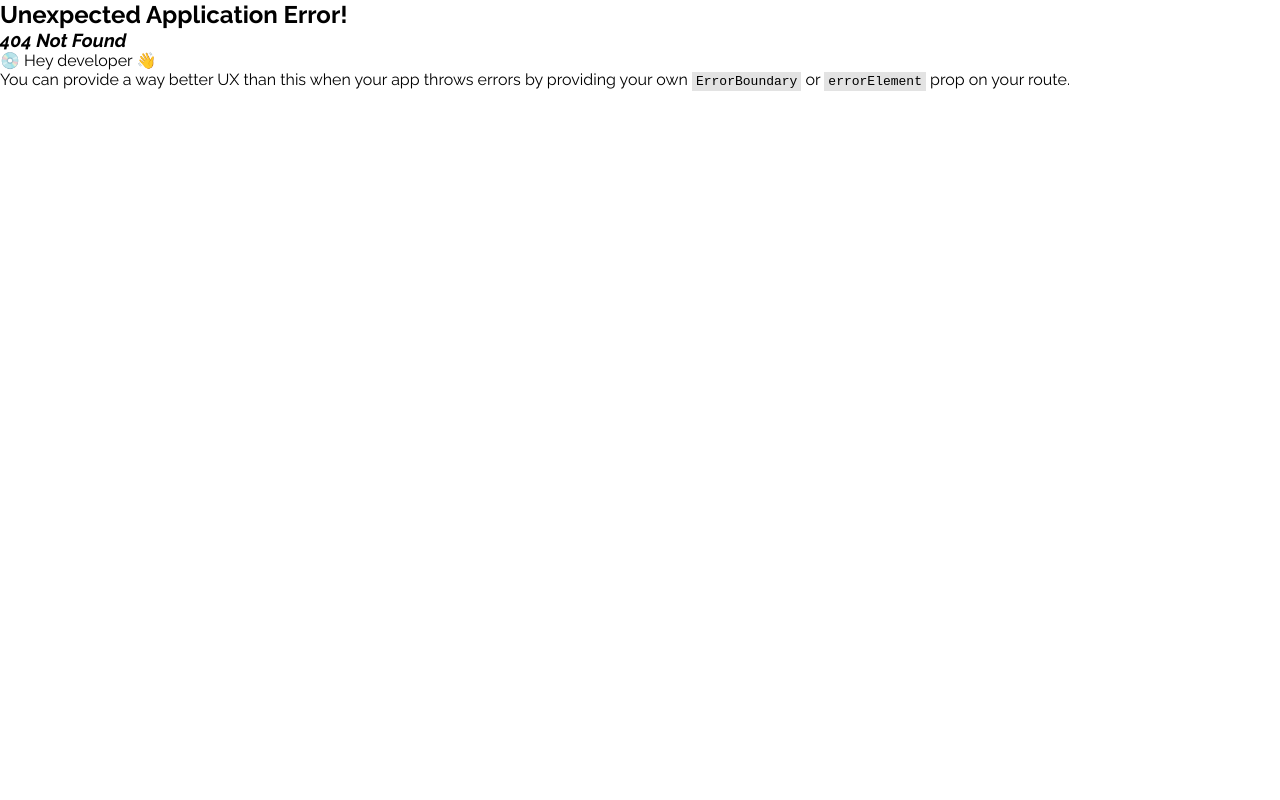
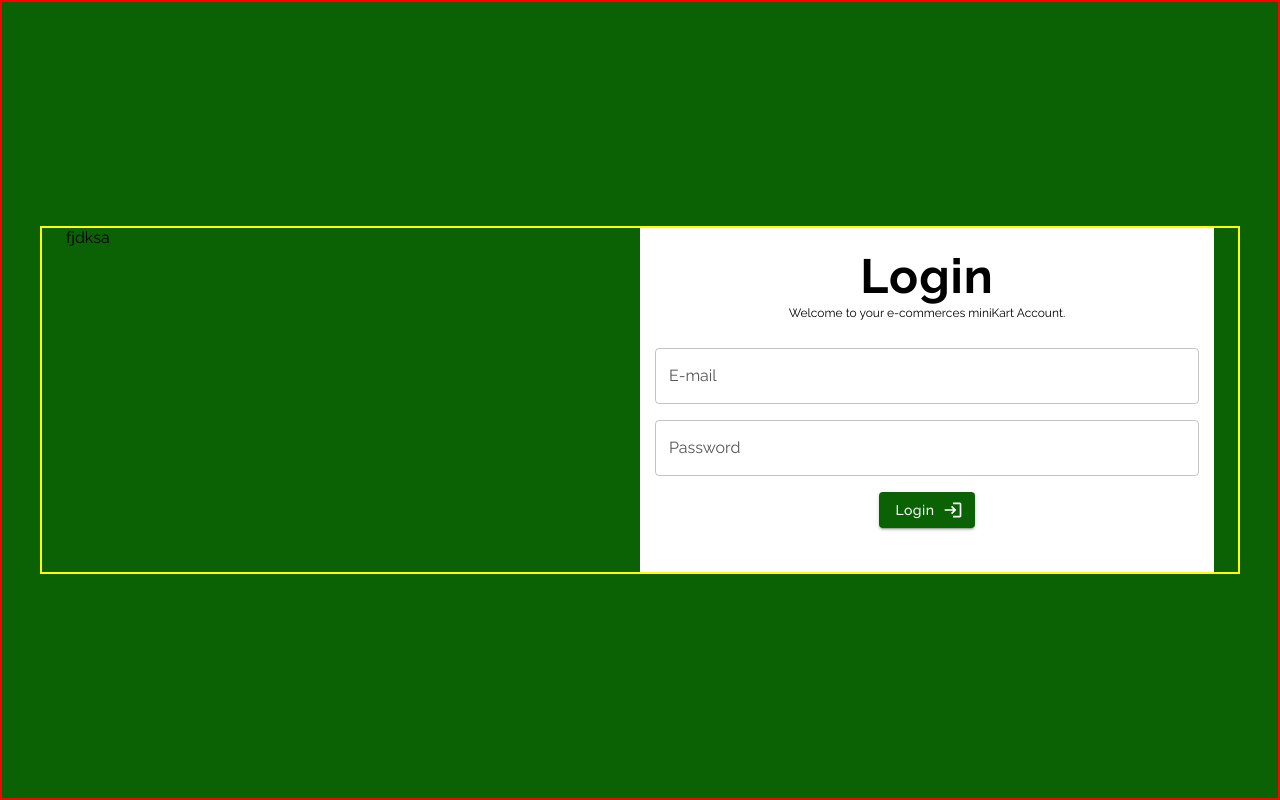
Before and after one commit to RjRishuSty/E-Commerce-Product-Catalog, a React (Create React App) app in the folder my-project/: page /login in a window 1280 px wide. Before the commit this address had no page. Built offline with nearby package versions, Linux system fonts and the light colour scheme.

Commit message:
add login page

```diff
--- /dev/null
+++ b/my-project/src/Pages/Login/Login.jsx
@@ -0,0 +1,56 @@
+import { Button, Container, Grid, Stack, TextField, Typography } from "@mui/material";
+import React from "react";
+import LoginIcon from '@mui/icons-material/Login';
+
+const Login = () => {
+  return (
+    <Stack
+      component="section"
+      sx={{
+        width: "100%",
+        height: "100vh",
+        display: "flex",
+        justifyContent: "center",
+        alignItems: "center",
+        border: "2px solid red",
+        backgroundColor: "primary.main",
+      }}
+    >
+      <Container sx={{ border: "2px solid yellow", overflow: "hidden" }}>
+        <Grid container>
+          <Grid
+            item
+            md={6}
+            sx={{ display: { xs: "none", sm: "none", md: "block" } }}
+          >
+            fjdksa
+          </Grid>
+          <Grid
+            item
+            xs={12}
+            sm={12}
+            md={6}
+            sx={{
+              backgroundColor: "white",
+              display: "flex",
+              justifyContent: "center",
+              alignItems: "center",
+              flexDirection: "column",
+              padding:'20px 15px'
+            }}
+          >
+          <Typography variant="h3" sx={{fontWeight:700, letterSpacing:1}}>Login</Typography>
+          <Typography variant="caption" gutterBottom mb={3}>Welcome to your e-commerces miniKart Account. </Typography>
+            <TextField fullWidth  variant="outlined" label="E-mail" id="email"  sx={{mb:2}}/>
+            <TextField  fullWidth variant="outlined" label="Password" id="password"  sx={{mb:2}}/>
+            <Button variant="contained" color="primary" sx={{mb:3, textTransform:'capitalize',letterSpacing:'0.5px'}} endIcon={<LoginIcon/>}>
+              Login
+            </Button>
+          </Grid>
+        </Grid>
+      </Container>
+    </Stack>
+  );
+};
+
+export default Login;
--- /dev/null
+++ b/my-project/src/Pages/Register/Register.jsx
@@ -0,0 +1,9 @@
+import React from 'react'
+
+const Register = () => {
+  return (
+    <div>Register</div>
+  )
+}
+
+export default Register
--- a/my-project/src/components/Header/Header.jsx
+++ b/my-project/src/components/Header/Header.jsx
@@ -10,6 +10,7 @@ import Logo from "../Logo/Logo";
 import SideBar from "../SideBar/SideBar";
 import { useContext } from "react";
 import { ThemeContexts } from "../../App";
+import { Link } from "react-router-dom";
 
 const Header = () => {
   const { isMobile, isSidebar, handleMenu } = useContext(ThemeContexts);
@@ -32,6 +33,8 @@ const Header = () => {
           {!isMobile && (
             <>
               <Button
+              component={Link}
+              to='/login'
                 variant="text"
                 color="inherit"
                 sx={{
@@ -39,11 +42,14 @@ const Header = () => {
                   fontWeight: 600,
                   letterSpacing: 0.5,
                 }}
+
                 startIcon={<LoginIcon />}
               >
                 Login
               </Button>
               <Button
+              component={Link}
+              to='/register'
                 variant="text"
                 color="inherit"
                 sx={{
--- a/my-project/src/components/HeroSection/HeroSection.jsx
+++ b/my-project/src/components/HeroSection/HeroSection.jsx
@@ -6,7 +6,7 @@ import Search from '../Search/Search';
 const HeroSection = () => {
   return (
     <Stack className={Styles.heroSection}>
-        <Container sx={{border:'2px solid red'}}>
+        <Container >
             <Search/>
         </Container>
     </Stack>
--- a/my-project/src/components/HeroSection/HeroSection.module.css
+++ b/my-project/src/components/HeroSection/HeroSection.module.css
@@ -1,12 +1,12 @@
 .heroSection{
-    border: 1px solid red;
+    /* border: 1px solid red; */
     width: 100%;
     min-height: 60vh;
     background-image: url(../../assest/banner.jpg);
     background-repeat: no-repeat;
     background-size: cover;
     background-position: center;
-    filter: brightness(70%);
+    /* filter: brightness(70%); */
     display: flex;
     justify-content: center;
     align-items: center;
--- a/my-project/src/components/ProductsSection/ProductsSection.jsx
+++ b/my-project/src/components/ProductsSection/ProductsSection.jsx
@@ -13,6 +13,7 @@ import Cards from "../Card/Cards";
 const ProductsSection = () => {
   const [isLoading, setIsLoading] = useState(false);
   const [products, setProducts] = useState([]);
+
   useEffect(() => {
     const fetchProducts = async () => {
       try {
--- a/my-project/src/components/Search/Search.jsx
+++ b/my-project/src/components/Search/Search.jsx
@@ -1,12 +1,54 @@
-import { TextField } from '@mui/material'
-import React from 'react'
+import {
+  Box,
+  Button,
+  IconButton,
+  InputAdornment,
+  TextField,
+} from "@mui/material";
+import Styles from "./Search.module.css";
+import SearchIcon from "@mui/icons-material/Search";
+import ClearIcon from "@mui/icons-material/Clear";
+import React, {  useState } from "react";
 
 const Search = () => {
+  const [search, setSearch] = useState("");
+  const handleClear = () => {
+    setSearch('');
+  };
+  const handleSearch = (e) => {
+    setSearch(e.target.value);
+    console.log(e.target.value);
+  };
+
   return (
-    <>
-        <TextField fullWidth id="outlined-basic" label="Outlined" variant="outlined" />
-    </>
-  )
-}
+    <Box
+      sx={{ display: "flex", justifyContent: "center", alignItems: "center" }}
+    >
+      <TextField
+        fullWidth
+        id="search"
+        value={search}
+        placeholder="Search Products.."
+        variant="outlined"
+        onChange={handleSearch}
+        className={Styles.search}
+        sx={{border:'2px solid primary'}}
+        InputProps={{
+          endAdornment: (
+            <InputAdornment position="end">
+              {!search ? (
+                <SearchIcon color="primary" size="large" />
+              ) : (
+                <IconButton onClick={handleClear}>
+                  <ClearIcon color="primary" size="large" />
+                </IconButton>
+              )}
+            </InputAdornment>
+          ),
+        }}
+      />
+    </Box>
+  );
+};
 
-export default Search
+export default Search;
--- a/my-project/src/components/Search/Search.module.css
+++ b/my-project/src/components/Search/Search.module.css
@@ -0,0 +1,9 @@
+.search{
+    border: none !important;
+    width: 80% !important;
+    height: 8vh !important;
+    color: black !important;
+    font-weight: 600 !important;
+    letter-spacing: 0.5px !important;
+    background-color: #fff !important;
+}
--- a/my-project/src/theme.js
+++ b/my-project/src/theme.js
@@ -5,6 +5,8 @@ export const lightTheme = createTheme({
     mode: "light",
     primary: {
       main: "#0a6205",
+      light:'#0ede02',
+      dark:'#043b01'
     },
     background: {
       default: "white",
```
Also changed, not shown: my-project/src/App.js (+7 -0 lines), my-project/src/components/Card/Cards.jsx (line endings or trailing spaces).
